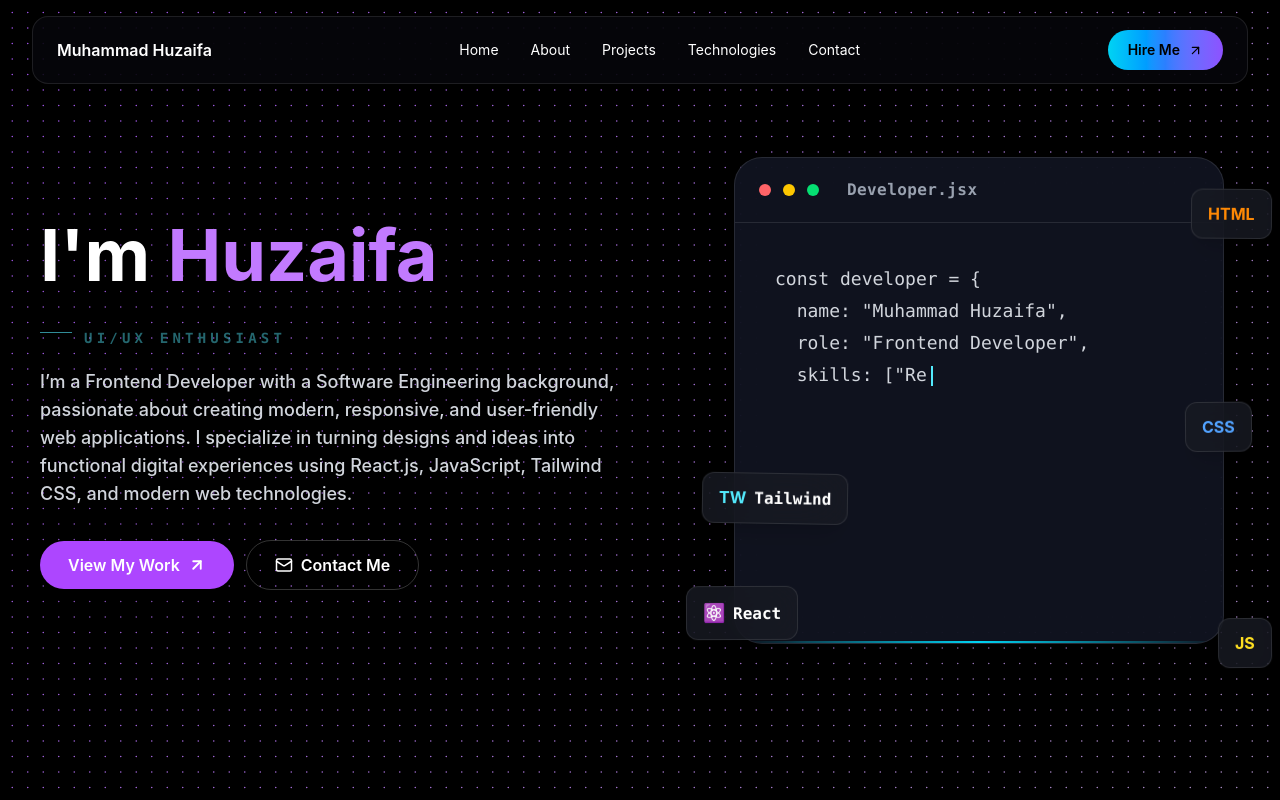
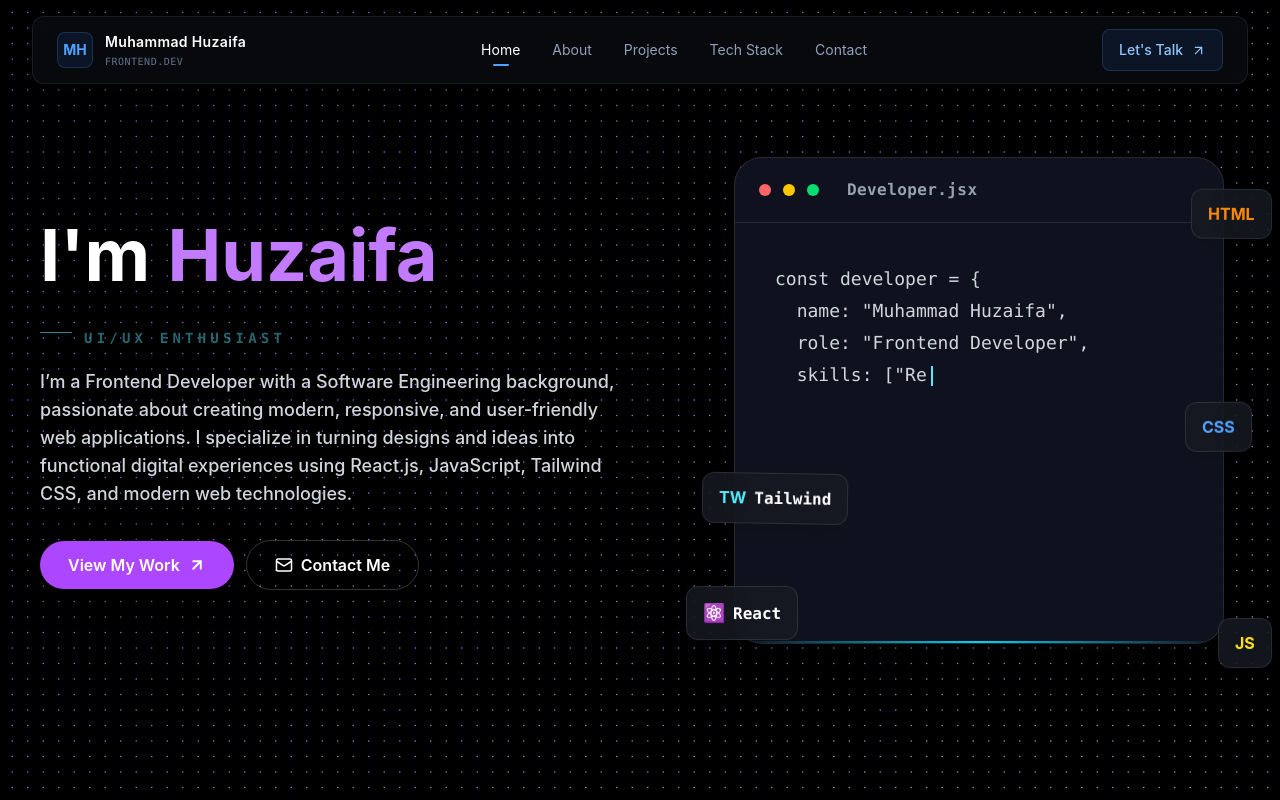
Before and after one commit to izafi/muhammad-huzaifa-portfolio, a React (Vite) app: page / in a window 1280 px wide. Shown: the top 800 px of the page. Built offline with nearby package versions, Linux system fonts and the light colour scheme.

Commit message:
feat: update Navbar component with active link handling and improved styling

```diff
--- a/src/components/Navbar.jsx
+++ b/src/components/Navbar.jsx
@@ -4,28 +4,34 @@ import { motion, AnimatePresence } from "framer-motion";
 
 const Navbar = () => {
   const [isOpen, setIsOpen] = useState(false);
-  const [hoveredLink, setHoveredLink] = useState(null);
+  const [activeLink, setActiveLink] = useState("Home");
 
   const navLinks = [
     { name: "Home", href: "#home" },
     { name: "About", href: "#about" },
     { name: "Projects", href: "#projects" },
-    { name: "Technologies", href: "#technologies" },
+    { name: "Tech Stack", href: "#technologies" },
     { name: "Contact", href: "#contact" },
   ];
 
+  const handleNavClick = (name) => {
+    setActiveLink(name);
+    setIsOpen(false);
+  };
+
   return (
-    <header className="fixed top-0 left-0 right-0 z-50">
-      <nav className="mx-auto max-w-7xl px-5 pt-4 sm:px-6 lg:px-8">
+    <header className="fixed left-0 right-0 top-0 z-50">
+      <nav className="mx-auto max-w-7xl px-4 pt-4 sm:px-6 lg:px-8">
 
         {/* ================= NAVBAR ================= */}
         <div
           className="
             flex h-[68px] items-center justify-between
-            rounded-2xl
-            border border-white/10
-            bg-[#07070c]/75
+            rounded-xl
+            border border-white/[0.08]
+            bg-[#090B0F]/90
             px-4
+            shadow-[0_10px_40px_rgba(0,0,0,0.25)]
             backdrop-blur-xl
             sm:px-5
             md:px-6
@@ -35,156 +41,142 @@ const Navbar = () => {
           {/* ================= LOGO ================= */}
           <a
             href="#home"
-            onClick={() => setIsOpen(false)}
+            onClick={() => handleNavClick("Home")}
+            className="group flex items-center gap-3"
+          >
+            {/* MH Logo */}
+            <div
               className="
-              text-sm
-              font-semibold
-              text-white
-              transition-colors
-              duration-300
-              hover:text-purple-400
-
-              sm:text-base
+                flex h-9 w-9 items-center justify-center
+                rounded-lg
+                border border-blue-400/20
+                bg-blue-500/10
+                text-sm font-bold
+                text-blue-400
+                transition-all duration-300
+                group-hover:border-blue-400/40
+                group-hover:bg-blue-500/15
               "
             >
+              MH
+            </div>
+
+            {/* Name */}
+            <div className="hidden sm:block">
+              <p className="text-sm font-semibold tracking-wide text-white">
                 Muhammad Huzaifa
+              </p>
+
+              <p className="mt-0.5 font-mono text-[10px] tracking-wider text-slate-500">
+                FRONTEND.DEV
+              </p>
+            </div>
           </a>
 
+          {/* ================= DESKTOP NAV ================= */}
+          <div className="hidden items-center gap-1 md:flex">
+            {navLinks.map((link) => {
+              const isActive = activeLink === link.name;
 
-          {/* ================= DESKTOP NAV ================= */}
-          <div className="hidden items-center gap-6 md:flex lg:gap-8">
-
-            {navLinks.map((link, index) => (
+              return (
                 <a
                   key={link.name}
                   href={link.href}
-                onMouseEnter={() => setHoveredLink(index)}
-                onMouseLeave={() => setHoveredLink(null)}
-                className="
-                  relative
-                  py-2
+                  onClick={() => handleNavClick(link.name)}
+                  className={`
+                    relative rounded-lg
+                    px-3.5 py-2
                     text-sm
-                  text-white
-                  transition-colors
-                  duration-300
-                  hover:text-purple-400
-                "
+                    transition-all duration-300
+                    ${
+                      isActive
+                        ? "text-white"
+                        : "text-slate-400 hover:text-slate-100"
+                    }
+                  `}
                 >
                   {link.name}
 
-                {/* Animated Underline */}
+                  {/* Active Indicator */}
+                  {isActive && (
                     <motion.span
-                  initial={{
-                    width: 0,
-                    right: "0%",
-                  }}
-                  animate={
-                    hoveredLink === index
-                      ? {
-                          width: "100%",
-                          right: "0%",
-                        }
-                      : {
-                          width: "0%",
-                          right: "100%",
-                        }
-                  }
-                  transition={{
-                    duration: 0.3,
-                    ease: "easeInOut",
-                  }}
+                      layoutId="nav-active"
                       className="
                         absolute
-                    bottom-0
+                        bottom-0.5
+                        left-1/2
                         h-[2px]
+                        w-4
+                        -translate-x-1/2
                         rounded-full
-                    bg-purple-400
+                        bg-blue-400
                       "
+                      transition={{
+                        type: "spring",
+                        stiffness: 400,
+                        damping: 30,
+                      }}
                     />
+                  )}
                 </a>
-            ))}
-
+              );
+            })}
           </div>
 
-
-          {/* ================= DESKTOP HIRE BUTTON ================= */}
+          {/* ================= DESKTOP CTA ================= */}
           <a
             href="#contact"
+            onClick={() => handleNavClick("Contact")}
             className="
-              group
-              hidden
-              items-center
-              gap-2
-              rounded-full
-
-              bg-gradient-to-r
-              from-cyan-400
-              via-blue-500
-              to-violet-500
-
-              px-5
-              py-2.5
-
-              text-sm
-              font-semibold
-              text-black
-
-              transition-all
-              duration-300
-
-              hover:-translate-y-1
-              hover:shadow-[0_0_25px_rgba(139,92,246,0.45)]
-
-              active:translate-y-0
-
+              group hidden
+              items-center gap-2
+              rounded-lg
+              border border-blue-400/20
+              bg-blue-500/10
+              px-4 py-2.5
+              text-sm font-medium
+              text-blue-300
+              transition-all duration-300
+              hover:border-blue-400/40
+              hover:bg-blue-500/15
+              hover:text-blue-200
               sm:flex
             "
           >
-            Hire Me
+            Let's Talk
 
             <ArrowUpRight
               size={15}
               className="
-                transition-transform
-                duration-300
-                group-hover:translate-x-1
-                group-hover:-translate-y-1
+                transition-transform duration-300
+                group-hover:-translate-y-0.5
+                group-hover:translate-x-0.5
               "
             />
           </a>
-
 
           {/* ================= MOBILE MENU BUTTON ================= */}
           <button
             onClick={() => setIsOpen(!isOpen)}
             aria-label="Toggle menu"
+            aria-expanded={isOpen}
             className="
-              flex
-              h-10
-              w-10
-              items-center
-              justify-center
-
+              flex h-10 w-10
+              items-center justify-center
               rounded-lg
               border border-white/10
-
-              text-white
-
-              transition-all
-              duration-300
-
-              hover:border-purple-400/50
-              hover:bg-purple-400/10
-              hover:text-purple-300
-
+              bg-white/[0.03]
+              text-slate-300
+              transition-all duration-300
+              hover:border-blue-400/30
+              hover:bg-blue-500/10
+              hover:text-blue-300
               md:hidden
             "
           >
             {isOpen ? <X size={20} /> : <Menu size={20} />}
           </button>
-
         </div>
-
 
         {/* ================= MOBILE MENU ================= */}
         <AnimatePresence>
@@ -192,126 +184,94 @@ const Navbar = () => {
             <motion.div
               initial={{
                 opacity: 0,
-                y: -15,
-                scale: 0.98,
+                y: -10,
               }}
               animate={{
                 opacity: 1,
                 y: 0,
-                scale: 1,
               }}
               exit={{
                 opacity: 0,
-                y: -15,
-                scale: 0.98,
+                y: -10,
               }}
               transition={{
-                duration: 0.25,
+                duration: 0.2,
                 ease: "easeOut",
               }}
               className="
                 mt-2
-                rounded-2xl
-                border border-white/10
-                bg-[#0b0b12]/95
-                p-5
-                shadow-2xl
+                rounded-xl
+                border border-white/[0.08]
+                bg-[#090B0F]/95
+                p-4
+                shadow-[0_20px_50px_rgba(0,0,0,0.35)]
                 backdrop-blur-xl
                 md:hidden
               "
             >
+              <div className="flex flex-col gap-1">
 
-              <div className="flex flex-col gap-5">
+                {navLinks.map((link) => {
+                  const isActive = activeLink === link.name;
 
-                {navLinks.map((link) => (
+                  return (
                     <a
                       key={link.name}
                       href={link.href}
-                    onClick={() => setIsOpen(false)}
+                      onClick={() => handleNavClick(link.name)}
+                      className={`
+                        flex items-center justify-between
+                        rounded-lg
+                        px-4 py-3
+                        text-sm
+                        transition-all duration-300
+                        ${
+                          isActive
+                            ? "bg-blue-500/10 text-blue-300"
+                            : "text-slate-400 hover:bg-white/[0.04] hover:text-white"
+                        }
+                      `}
+                    >
+                      <span>{link.name}</span>
+
+                      {isActive && (
+                        <span className="h-1.5 w-1.5 rounded-full bg-blue-400" />
+                      )}
+                    </a>
+                  );
+                })}
+
+                {/* Mobile CTA */}
+                <a
+                  href="#contact"
+                  onClick={() => handleNavClick("Contact")}
                   className="
-                      group
-                      relative
-                      w-fit
-                      py-1
-                      text-gray-300
-                      transition-colors
-                      duration-300
-                      hover:text-purple-400
+                    group mt-3
+                    flex items-center justify-center gap-2
+                    rounded-lg
+                    bg-blue-500
+                    px-4 py-3
+                    text-sm font-semibold
+                    text-white
+                    transition-all duration-300
+                    hover:bg-blue-600
                   "
                 >
-                    {link.name}
-
-                    {/* Mobile Underline */}
-                    <span
-                      className="
-                        absolute
-                        bottom-0
-                        left-0
-                        h-[1px]
-                        w-0
-                        bg-purple-400
-                        transition-all
-                        duration-300
-                        ease-out
-                        group-hover:w-full
-                      "
-                    />
-                  </a>
-                ))}
-
-
-                {/* ================= MOBILE HIRE BUTTON ================= */}
-                <a
-                  href="#contact"
-                  onClick={() => setIsOpen(false)}
-                  className="
-                    group
-                    mt-2
-                    flex
-                    items-center
-                    justify-center
-                    gap-2
-
-                    rounded-full
-
-                    bg-gradient-to-r
-                    from-cyan-400
-                    via-blue-500
-                    to-violet-500
-
-                    py-3
-
-                    font-semibold
-                    text-black
-
-                    transition-all
-                    duration-300
-
-                    hover:-translate-y-1
-                    hover:shadow-[0_0_25px_rgba(139,92,246,0.45)]
-
-                    active:translate-y-0
-                  "
-                >
-                  Hire Me
+                  Let's Talk
 
                   <ArrowUpRight
                     size={16}
                     className="
-                      transition-transform
-                      duration-300
-                      group-hover:translate-x-1
-                      group-hover:-translate-y-1
+                      transition-transform duration-300
+                      group-hover:-translate-y-0.5
+                      group-hover:translate-x-0.5
                     "
                   />
                 </a>
-
               </div>
-
             </motion.div>
           )}
         </AnimatePresence>
-
       </nav>
     </header>
   );
```
Lines whose indentation alone changed are shown as unchanged.
